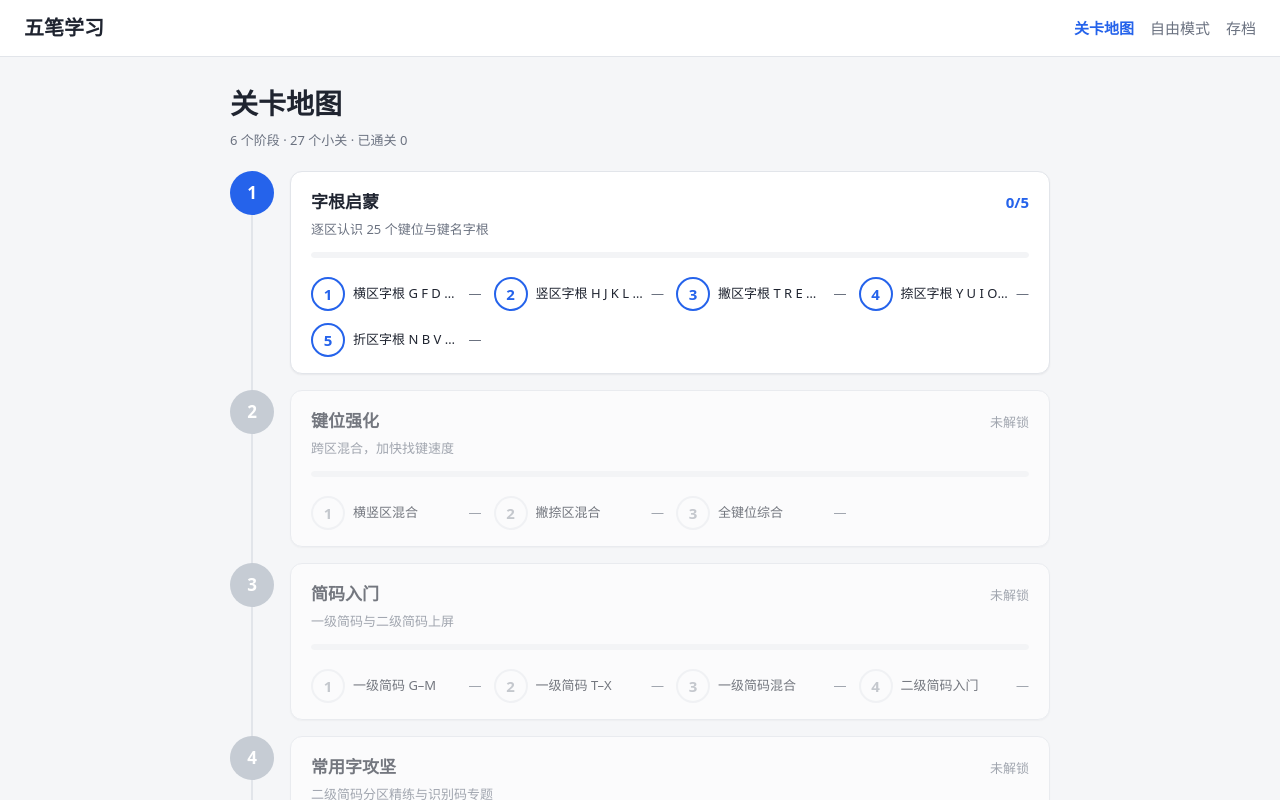
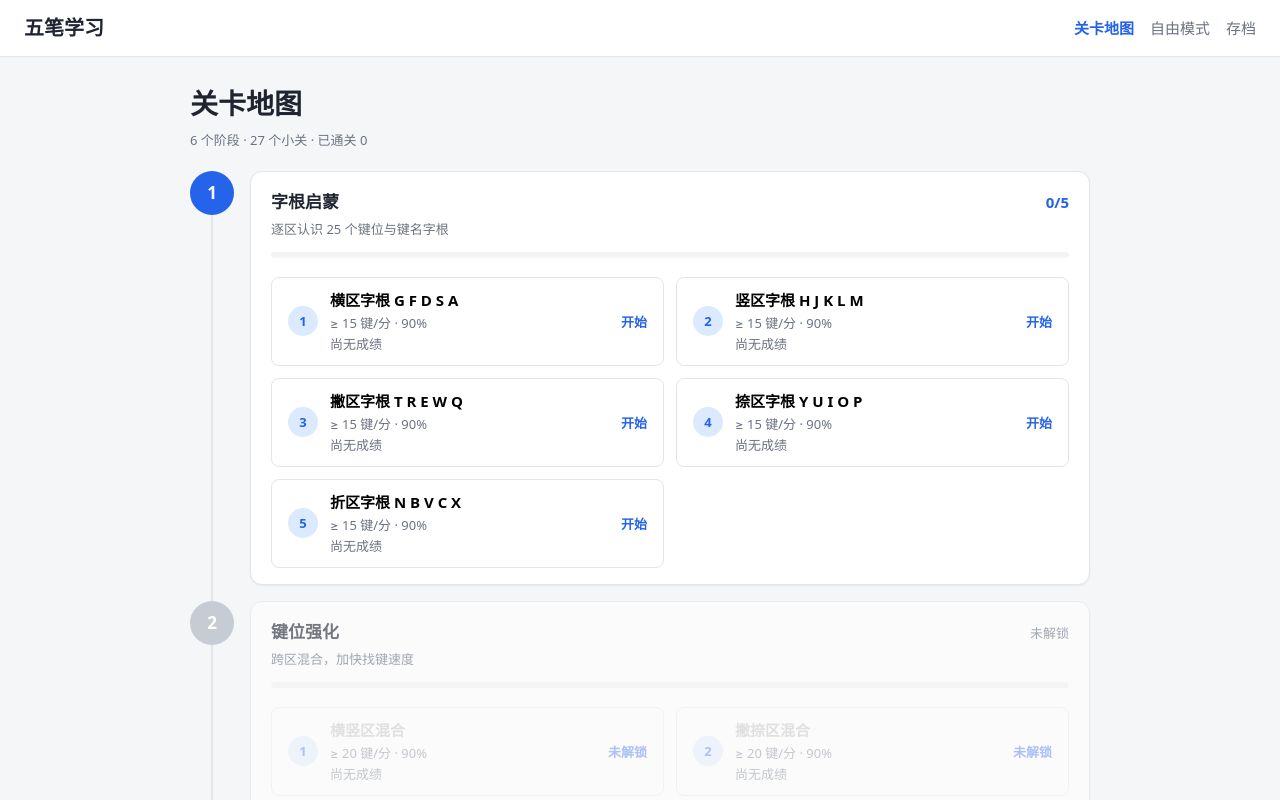
Before and after one commit to LtyWK/wubi-practice, a Vue app: page / in a window 1280 px wide. Shown: the top 800 px of the page. Built offline with nearby package versions, Linux system fonts and the light colour scheme.

Commit message:
feat(ui): 关卡地图改为完整信息卡片

```diff
--- a/src/views/LevelSelectView.vue
+++ b/src/views/LevelSelectView.vue
@@ -13,12 +13,14 @@ onMounted(() => {
 })
 
 const totalLevels = computed(() => stages.reduce((n, s) => n + s.levels.length, 0))
-const passedLevels = computed(() =>
-  stages.reduce((n, s) => n + stageProgress(s).passed, 0),
-)
+const passedLevels = computed(() => stages.reduce((n, s) => n + stageProgress(s).passed, 0))
 
 function pct(n: number): string {
   return `${Math.round(n * 100)}%`
+}
+
+function unitOf(level: LevelConfig): string {
+  return level.type === 'zigen' ? '键/分' : '字/分'
 }
 
 function go(level: LevelConfig): void {
@@ -32,16 +34,21 @@ function stageClass(stage: StageConfig): Record<string, boolean> {
   }
 }
 
-function dotClass(stage: StageConfig, level: LevelConfig): Record<string, boolean> {
+function cardClass(stage: StageConfig, level: LevelConfig): Record<string, boolean> {
   return {
-    'dot--passed': isLevelPassed(level.id),
-    'dot--open': isStageUnlocked(stage.id) && !isLevelPassed(level.id),
+    'card--passed': isLevelPassed(level.id),
+    'card--open': isStageUnlocked(stage.id) && !isLevelPassed(level.id),
   }
+}
+
+function badge(stage: StageConfig, level: LevelConfig): string {
+  if (isLevelPassed(level.id)) return '已通关'
+  return isStageUnlocked(stage.id) ? '开始' : '未解锁'
 }
 
 function tip(level: LevelConfig): string {
   const best = levelResult(level.id)
-  const req = `达标：≥ ${level.require.speed} · ${pct(level.require.accuracy)}`
+  const req = `达标：≥ ${level.require.speed} ${unitOf(level)} · ${pct(level.require.accuracy)}`
   return best
     ? `${level.title}\n${req}\n最佳：${best.bestSpeed.toFixed(0)} · ${pct(best.bestAccuracy)}`
     : `${level.title}\n${req}\n未通关`
@@ -78,23 +85,29 @@ function tip(level: LevelConfig): string {
           ></progress>
 
           <ul class="levels">
-            <li v-for="(level, li) in stage.levels" :key="level.id" class="level">
+            <li v-for="(level, li) in stage.levels" :key="level.id">
               <button
-                class="dot"
-                :class="dotClass(stage, level)"
+                class="card"
+                :class="cardClass(stage, level)"
                 :disabled="!isStageUnlocked(stage.id)"
                 :title="tip(level)"
                 @click="go(level)"
               >
-                <span class="dot__no">{{ li + 1 }}</span>
+                <span class="card__no">{{ li + 1 }}</span>
+                <span class="card__body">
+                  <span class="card__title">{{ level.title }}</span>
+                  <span class="card__req">
+                    ≥ {{ level.require.speed }} {{ unitOf(level) }} · {{ pct(level.require.accuracy) }}
+                  </span>
+                  <span class="card__best">
+                    <template v-if="levelResult(level.id)">
+                      最佳 {{ levelResult(level.id)?.bestSpeed.toFixed(0) }} {{ unitOf(level) }}
+                    </template>
+                    <template v-else>尚无成绩</template>
+                  </span>
+                </span>
+                <span class="card__badge">{{ badge(stage, level) }}</span>
               </button>
-              <span class="dot__name">{{ level.title }}</span>
-              <span class="dot__best">
-                <template v-if="levelResult(level.id)">
-                  {{ levelResult(level.id)?.bestSpeed.toFixed(0) }}
-                </template>
-                <template v-else>—</template>
-              </span>
             </li>
           </ul>
         </div>
@@ -105,7 +118,7 @@ function tip(level: LevelConfig): string {
 
 <style scoped>
 .map {
-  max-width: 820px;
+  max-width: 900px;
   margin: 0 auto;
 }
 
@@ -178,6 +191,7 @@ function tip(level: LevelConfig): string {
   background: var(--color-surface);
   padding: var(--space-4) var(--space-5);
   box-shadow: var(--shadow-sm);
+  min-width: 0;
 }
 
 .stage--locked .stage__body {
@@ -239,55 +253,101 @@ progress.stage__bar::-moz-progress-bar {
   margin: 0;
   padding: 0;
   display: grid;
-  grid-template-columns: repeat(auto-fill, minmax(140px, 1fr));
+  grid-template-columns: repeat(auto-fill, minmax(300px, 1fr));
   gap: var(--space-3);
 }
 
-.level {
+/* 小关卡片 */
+.card {
+  width: 100%;
   display: flex;
   align-items: center;
-  gap: var(--space-2);
+  gap: var(--space-3);
+  padding: var(--space-3) var(--space-4);
+  border: 1px solid var(--color-border);
+  border-radius: var(--radius-md);
+  background: var(--color-surface);
+  text-align: left;
+  transition:
+    border-color 0.15s,
+    box-shadow 0.15s,
+    transform 0.1s,
+    background 0.15s;
 }
 
-.dot {
-  flex: none;
-  width: 34px;
-  height: 34px;
-  border-radius: 50%;
-  border: 2px solid var(--color-border);
-  background: var(--color-surface);
-  color: var(--color-text-muted);
-  font-weight: 600;
-  display: grid;
-  place-items: center;
+.card:hover:not(:disabled) {
+  border-color: var(--color-primary);
+  box-shadow: var(--shadow-md);
+  transform: translateY(-1px);
 }
 
-.dot--open {
-  border-color: var(--color-primary);
-  color: var(--color-primary);
+.card:active:not(:disabled) {
+  transform: translateY(0) scale(0.99);
+  box-shadow: var(--shadow-sm);
 }
 
-.dot--passed {
-  border-color: var(--color-success);
-  background: var(--color-success-weak);
-  color: var(--color-success);
+.card:focus-visible {
+  outline: 2px solid var(--color-primary);
+  outline-offset: 2px;
 }
 
-.dot:disabled {
+.card:disabled {
   cursor: not-allowed;
   opacity: 0.6;
 }
 
-.dot__name {
+.card--passed {
+  border-color: #9cc9ae;
+  background: var(--color-success-weak);
+}
+
+.card__no {
+  flex: none;
+  width: 30px;
+  height: 30px;
+  border-radius: 50%;
+  display: grid;
+  place-items: center;
+  font-weight: 600;
+  font-size: var(--font-sm);
+  background: var(--color-primary-weak);
+  color: var(--color-primary);
+}
+
+.card--passed .card__no {
+  background: #b7dcc4;
+  color: #3f7a58;
+}
+
+.card__body {
   flex: 1;
+  display: flex;
+  flex-direction: column;
+  gap: 2px;
+  min-width: 0;
+}
+
+.card__title {
+  font-size: var(--font-base);
+  font-weight: 600;
+  line-height: 1.4;
+}
+
+.card__req,
+.card__best {
   font-size: var(--font-sm);
-  overflow: hidden;
-  text-overflow: ellipsis;
+  color: var(--color-text-muted);
+}
+
+.card__badge {
+  flex: none;
+  font-size: var(--font-sm);
+  font-weight: 600;
+  color: var(--color-primary);
   white-space: nowrap;
 }
 
-.dot__best {
-  font-size: var(--font-sm);
-  color: var(--color-text-muted);
+.card--passed .card__badge {
+  color: var(--color-success);
 }
 </style>
```
